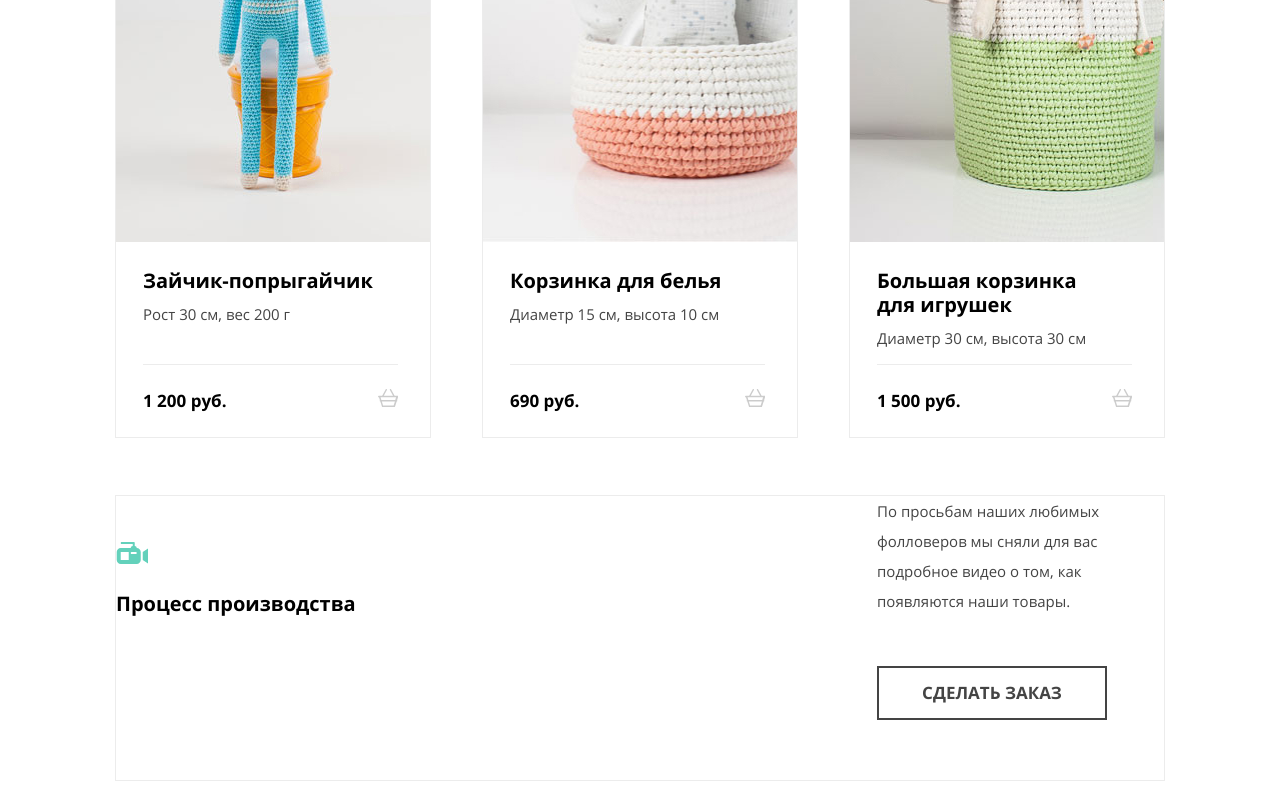
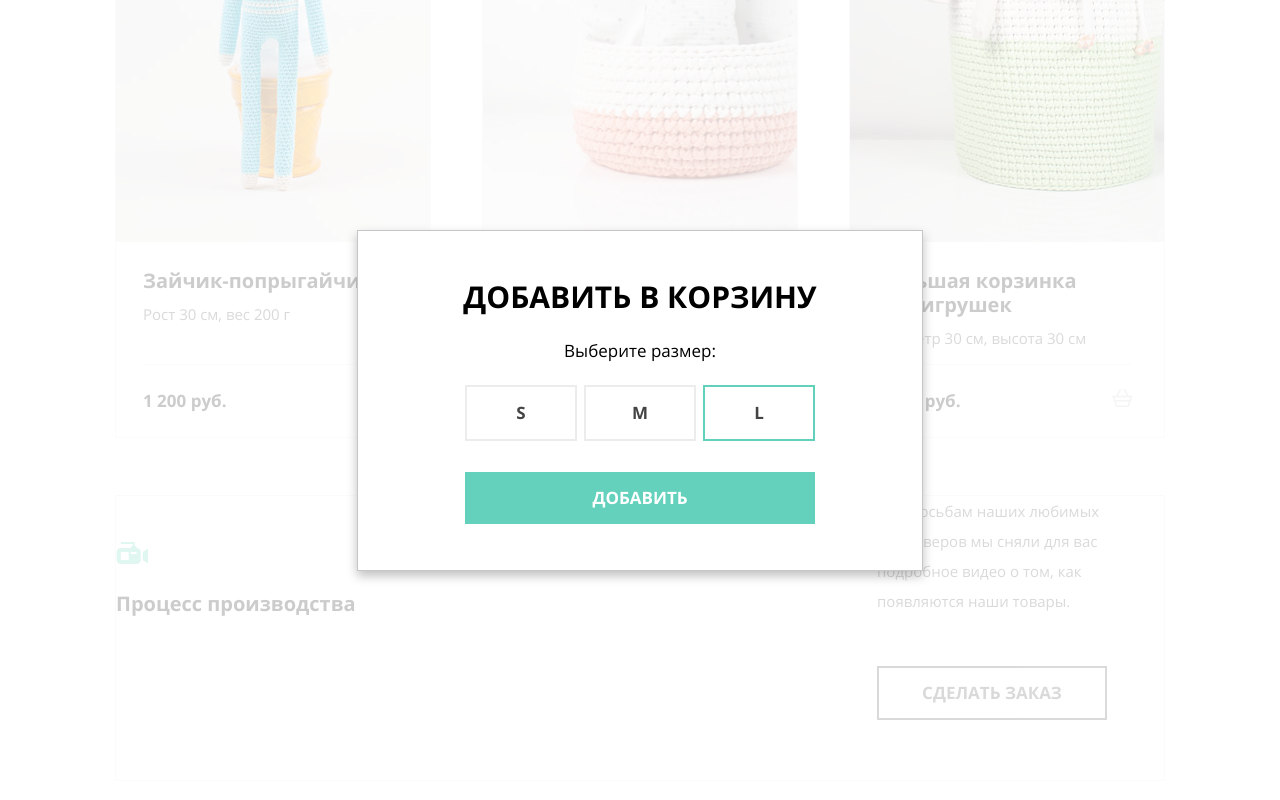
Before and after one commit to htmlacademy-adaptive/2266611-mishka-28, a website: page source/catalog.html in a window 1280 px wide. Both pictures are taken after a click on the button 388 px from the left and 1092 px from the top of the page. Shown: the part 692-1492 px from the top of the page. Drawn offline with nearby package versions, Linux system fonts and the light colour scheme; files that its build step writes are made by us from their sources.

Commit message:
feat: add modal window

```diff
--- a/source/catalog.html
+++ b/source/catalog.html
@@ -84,7 +84,7 @@
             <span class="catalog__description">Рост 30 см, вес 200 г</span>
             <div class="catalog__order">
               <span class="catalog__price">1 200 руб.</span>
-              <button class="catalog__button" type="button">
+              <button class="catalog__button order-button" type="button">
                 <svg class="catalog__icon" width="20" height="19" aria-hidden="true" focusable="false">
                   <use href="img/sprite.svg#cart"></use>
                 </svg>
@@ -105,7 +105,7 @@
             <span class="catalog__description">Диаметр 15 см, высота 10 см</span>
             <div class="catalog__order">
               <span class="catalog__price">690 руб.</span>
-              <button class="catalog__button" type="button">
+              <button class="catalog__button order-button" type="button">
                 <svg class="catalog__icon" width="20" height="19" aria-hidden="true" focusable="false">
                   <use href="img/sprite.svg#cart"></use>
                 </svg>
@@ -126,7 +126,7 @@
             <span class="catalog__description">Диаметр 30 см, высота 30 см</span>
             <div class="catalog__order">
               <span class="catalog__price">1 500 руб.</span>
-              <button class="catalog__button" type="button">
+              <button class="catalog__button order-button" type="button">
                 <svg class="catalog__icon" width="20" height="19" aria-hidden="true" focusable="false">
                   <use href="img/sprite.svg#cart"></use>
                 </svg>
@@ -193,6 +193,39 @@
       </a>
     </div>
   </footer>
+  <div class="modal">
+    <div class="modal__wrapper">
+      <div class="modal__overlay"></div>
+      <div class="modal__content">
+        <h2 class="modal__title">Добавить в&nbsp;корзину</h2>
+        <span class="modal__text">Выберите размер:</span>
+        <form class="modal__form" action="https://echo.htmlacademy.ru/" method="post">
+          <ul class="modal__list">
+            <li class="modal__item">
+              <label class="modal__control">
+                <input class="visually-hidden modal__input" type="radio" name="size" value="s" checked>
+                <span class="modal__mark">S</span>
+              </label>
+            </li>
+            <li class="modal__item">
+              <label class="modal__control">
+                <input class="visually-hidden modal__input" type="radio" name="size" value="m" checked>
+                <span class="modal__mark">M</span>
+              </label>
+            </li>
+            <li class="modal__item">
+              <label class="modal__control">
+                <input class="visually-hidden modal__input" type="radio" name="size" value="l" checked>
+                <span class="modal__mark">L</span>
+              </label>
+            </li>
+          </ul>
+          <button class="modal__button button" type="submit">Добавить</button>
+        </form>
+      </div>
+    </div>
+  </div>
   <script src="js/burger-menu.js"></script>
+  <script src="js/modal.js"></script>
 </body>
 </html>
--- a/source/js/carousel.js
+++ b/source/js/carousel.js
@@ -5,12 +5,12 @@ const quoteContainer = document.querySelectorAll('.carousel__quote')
 let active = 0;
 
 nextButton.onclick = () => {
-  quoteContainer[active].classList.remove('active');
+  quoteContainer[active].classList.remove('is-active');
   if (active + 1 == quoteContainer.length) {
     active = 0;
   }
   else {
     active++;
   }
-  quoteContainer[active].classList.add('active');
+  quoteContainer[active].classList.add('is-active');
 }
--- /dev/null
+++ b/source/js/modal.js
@@ -0,0 +1,13 @@
+const modal = document.querySelector(".modal")
+const orderButton = document.querySelectorAll(".order-button")
+const overlays = document.querySelectorAll(".modal__overlay")
+const pageBody = document.body
+
+toggleModal = function() {
+    return modal.classList.toggle("is-active"),
+    pageBody.classList.toggle('scroll-lock')
+};
+for (let e of orderButton)
+    e.addEventListener("click", toggleModal);
+for (let e of overlays)
+    e.addEventListener("click", toggleModal);
--- a/source/less/blocks/carousel.less
+++ b/source/less/blocks/carousel.less
@@ -6,7 +6,7 @@
   display: none;
   margin: 0;
 
-  &.active {
+  &.is-active {
     display: flex;
     flex-direction: column;
     justify-content: space-between;
--- /dev/null
+++ b/source/less/blocks/modal.less
@@ -0,0 +1,159 @@
+.modal {
+  position: fixed;
+  top: 0;
+  right: 0;
+  bottom: 0;
+  left: 0;
+  z-index: 10;
+
+  display: flex;
+  flex-direction: column;
+  overflow-y: auto;
+  -webkit-overflow-scrolling: touch;
+
+  transform: scale(1.1);
+  visibility: hidden;
+  opacity: 0;
+
+  transition: opacity 0.6s cubic-bezier(0.55, 0, 0.1, 1), transform 0.6s cubic-bezier(0.55, 0, 0.1, 1), visibility 0.6s cubic-bezier(0.55, 0, 0.1, 1);
+
+  pointer-events: none;
+
+  -ms-overflow-style: none;
+  scrollbar-width: none;
+
+  &::-webkit-scrollbar {
+    display: none;
+  }
+
+  &.is-active {
+    transform: scale(1);
+    visibility: visible;
+    opacity: 1;
+
+    transition: opacity 0.6s cubic-bezier(0.55, 0, 0.1, 1), transform 0.6s cubic-bezier(0.55, 0, 0.1, 1);
+
+    pointer-events: auto;
+  }
+}
+
+.modal__wrapper {
+  position: relative;
+
+  display: flex;
+  flex-shrink: 0;
+  justify-content: center;
+  align-items: center;
+  width: 100%;
+  min-height: 100%;
+
+  background-color: rgba(@color-white, 0.8);
+}
+
+.modal__overlay {
+  position: absolute;
+  top: 0;
+  left: 0;
+
+  width: 100%;
+  height: 100%;
+
+  cursor: pointer;
+}
+
+.modal__content {
+  z-index: 15;
+
+  width: 100%;
+  max-width: 566px;
+  padding: 28px 30px 46px 30px;
+
+  background-color: @color-white;
+  border: 1px solid #c6c6c6;
+  box-shadow: 0 5px 10px 0 rgba(0, 1, 1, 0.25);
+
+  @media (min-width: @vp-768) {
+    padding: 37px 30px 46px 30px;
+  }
+}
+
+.modal__title {
+  margin: 0 auto 14px auto;
+
+  font-weight: 700;
+  font-size: 25px;
+  line-height: 30px;
+  text-align: center;
+  text-transform: uppercase;
+
+  @media (min-width: @vp-768) {
+    margin: 0 auto 11px auto;
+
+    font-size: 30px;
+    line-height: 57px;
+  }
+}
+
+.modal__text {
+  display: block;
+  margin: 0 auto 19px auto;
+
+  font-size: 17px;
+  line-height: 30px;
+  text-align: center;
+}
+
+.modal__list {
+  display: grid;
+  max-width: 350px;
+  margin: 0 auto;
+  padding: 0;
+
+  list-style: none;
+
+  gap: 7px;
+  grid-template-columns: repeat(3, 1fr);
+}
+
+.modal__input:checked {
+  + .modal__mark {
+    border-color: @downy-light;
+  }
+}
+
+.modal__mark {
+  display: block;
+  flex-grow: 1;
+  min-width: 82px;
+  padding: 18px 10px;
+
+  font-weight: 700;
+  font-size: 17px;
+  line-height: 16px;
+  text-align: center;
+  color: @charcoal;
+
+  border: 2px solid rgba(@charcoal, 0.1);
+  cursor: pointer;
+
+  &:hover {
+    border-color: rgba(@charcoal, 0.3);
+  }
+}
+
+.modal__button {
+  max-width: 350px;
+  margin: 31px auto 0 auto;
+  padding: 18px;
+
+  font-size: 17px;
+  line-height: 16px;
+  color: @color-white;
+
+  background-color: @downy;
+  border: none;
+
+  &:hover {
+    background-color: @puerto-rico;
+  }
+}
--- a/source/less/blocks/order.less
+++ b/source/less/blocks/order.less
@@ -429,6 +429,8 @@
   }
 
   &::placeholder {
+    color: rgba(@color-black, 0.3);
+
     opacity: 1;
   }
 
--- a/source/less/global/utils.less
+++ b/source/less/global/utils.less
@@ -14,3 +14,7 @@
   clip: rect(0 0 0 0);
   clip-path: inset(100%);
 }
+
+.scroll-lock {
+  overflow: hidden;
+}
--- a/source/less/style.less
+++ b/source/less/style.less
@@ -18,6 +18,7 @@
 @import "blocks/heading";
 @import "blocks/intro";
 @import "blocks/map";
+@import "blocks/modal";
 @import "blocks/order";
 @import "blocks/page-footer";
 @import "blocks/page-header";
```
Also changed, not shown: source/index.html (+35 -2 lines).
